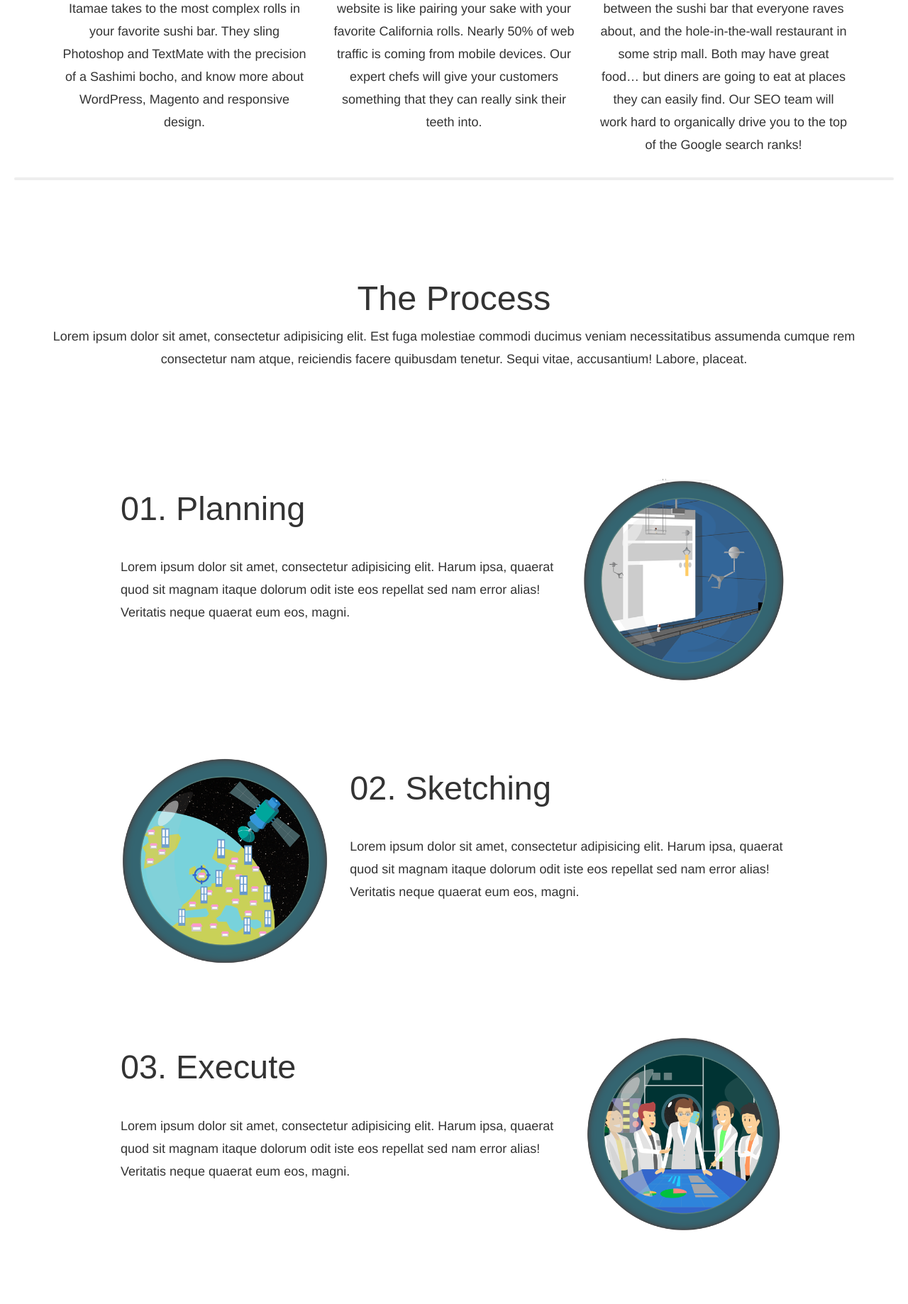
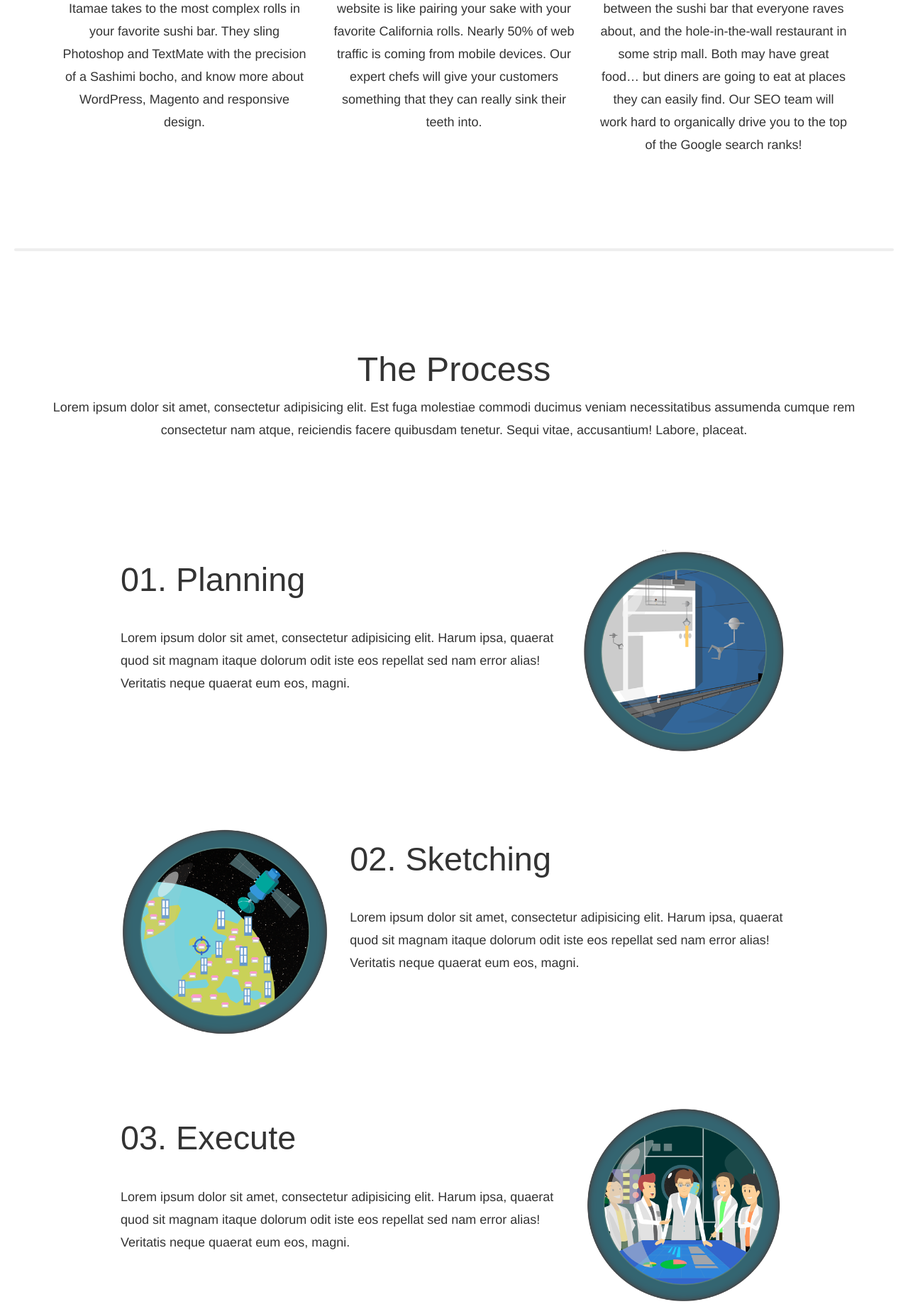
Before and after one commit to webnified/webnified-app, a PHP site: page / in a window 1280 px wide. Shown: the part 1872-3710 px from the top of the page at 71% size. Run offline with PHP 8.4, Linux system fonts and the light colour scheme; some libraries are stand-ins or nearby versions; some web fonts are replaced.

Commit message:
Process padding fix

```diff
--- a/static/style.css
+++ b/static/style.css
@@ -316,6 +316,7 @@ body {
 .what-we-do {
   padding-top: 50px;
   text-align: center;
+  padding-bottom: 100px;
 }
 .what-we-do .header {
   padding-bottom: 80px;
```
